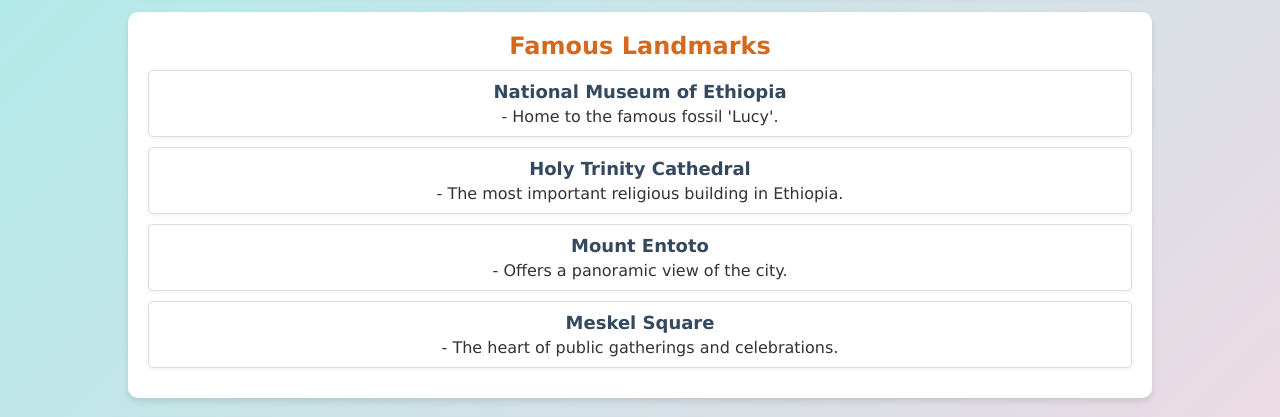
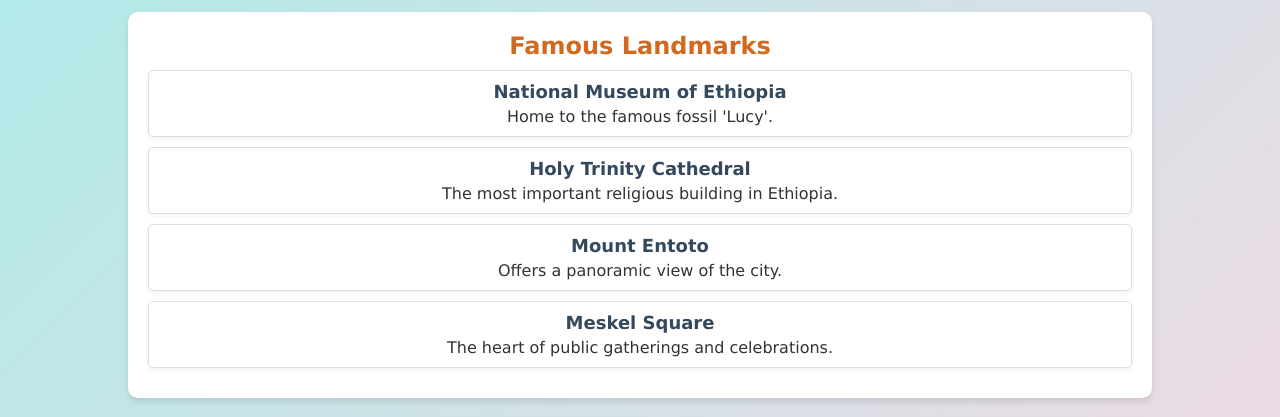
Before and after one commit to Birhan-lab/home-town-page, a plain HTML site: page index.html in a window 1280 px wide. Shown: the part 289-706 px from the top of the page. Drawn offline with Linux system fonts and the light colour scheme.

Commit message:
Update index.html

```diff
--- a/index.html
+++ b/index.html
@@ -19,10 +19,10 @@
         <div class="info-box">
             <h2>Famous Landmarks</h2>
             <ul class="landmark-list">
-        <li><strong>National Museum of Ethiopia</strong> - Home to the famous fossil 'Lucy'.</li>
-        <li><strong>Holy Trinity Cathedral</strong> - The most important religious building in Ethiopia.</li>
-        <li><strong>Mount Entoto</strong> - Offers a panoramic view of the city.</li>
-        <li><strong>Meskel Square</strong> - The heart of public gatherings and celebrations.</li>
+        <li><strong>National Museum of Ethiopia</strong>Home to the famous fossil 'Lucy'.</li>
+        <li><strong>Holy Trinity Cathedral</strong>The most important religious building in Ethiopia.</li>
+        <li><strong>Mount Entoto</strong>Offers a panoramic view of the city.</li>
+        <li><strong>Meskel Square</strong>The heart of public gatherings and celebrations.</li>
     </ul>
         </div>
 
```
